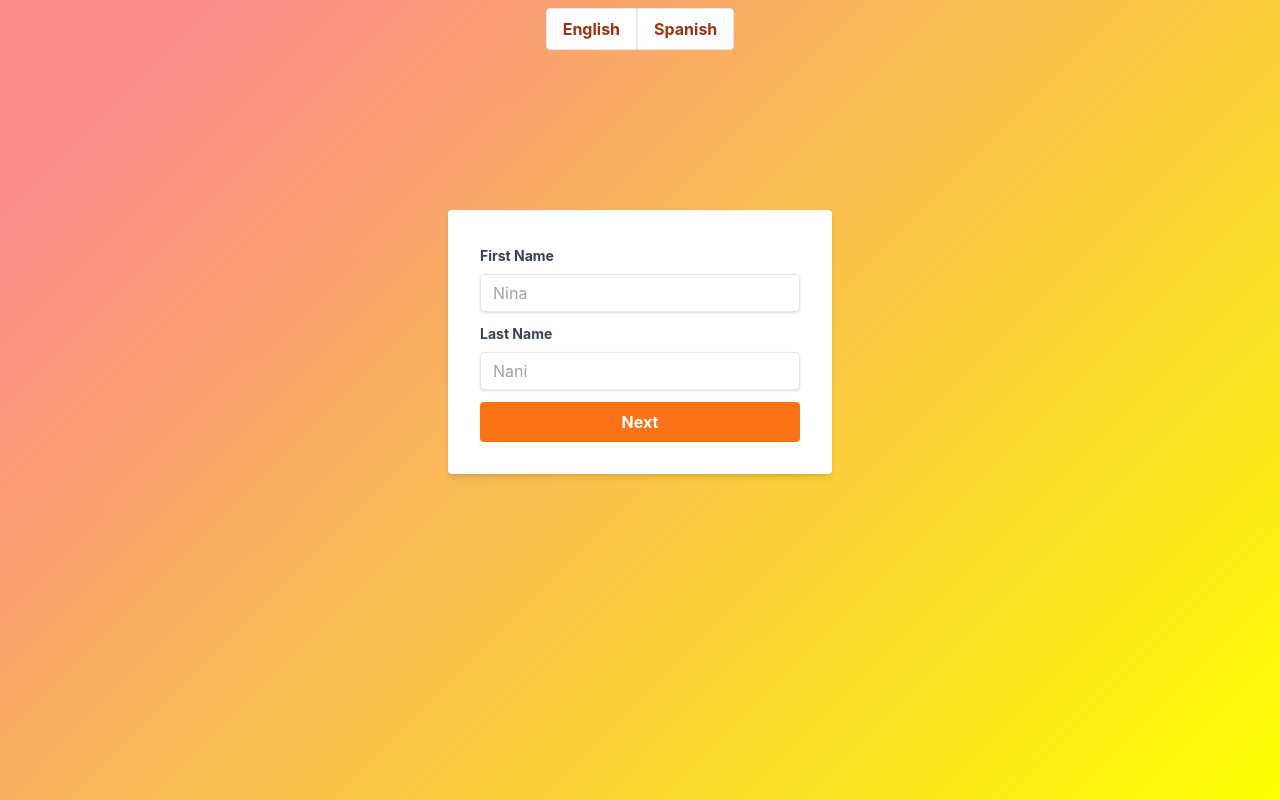
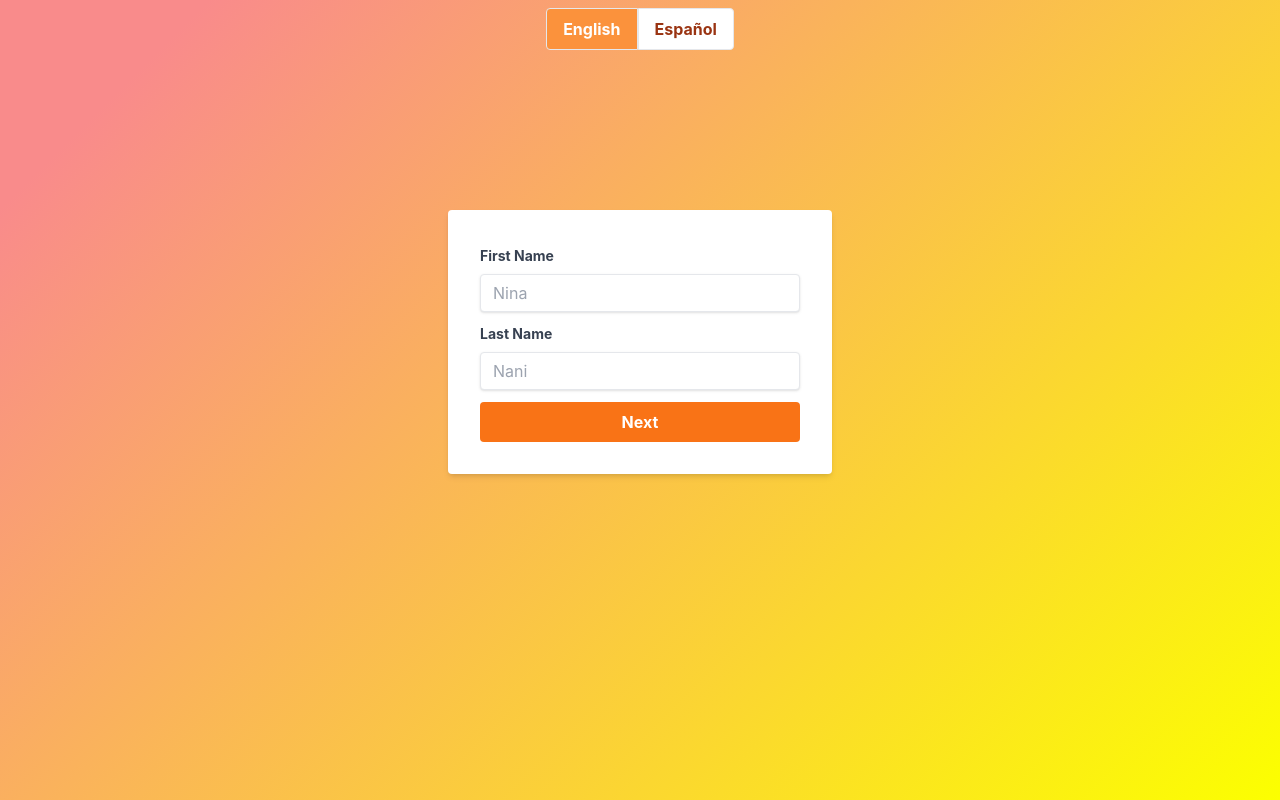
Before and after one commit to nsusak/registrationForm, a React (Create React App) app: page / in a window 1280 px wide. Built offline with nearby package versions, Linux system fonts and the light colour scheme.

Commit message:
refactor

```diff
--- a/src/components/FormValidation.js
+++ b/src/components/FormValidation.js
@@ -1,5 +1,7 @@
 import React, { useState } from "react";
 import { useForm } from "react-hook-form";
+import LanguagePicker from "./LanguagePicker";
+import { languageLabels } from "../translate";
 
 const FormValidation = () => {
   const {
@@ -10,75 +12,6 @@ const FormValidation = () => {
   } = useForm();
   const [step, setStep] = useState(1);
   const [language, setLanguage] = useState("english");
-  const languageLabels = {
-    english: {
-      english: "English",
-      spanish: "Spanish",
-      firstName: "First Name",
-      lastName: "Last Name",
-      username: "Username",
-      email: "Email",
-      password: "Password",
-      confirmPassword: "Confirm Password",
-      termsAndConditions: "I accept the terms and conditions",
-      nextButton: "Next",
-      submitButton: "Submit",
-      errorMessages: {
-        firstNameRequired: "First name is required",
-        firstNamePattern: "Alphabetical characters only",
-        firstNameLength:
-          "Name must be greater than 2 characters and less than 25",
-        lastNameRequired: "Last name is required",
-        lastNamePattern: "Alphabetical characters only",
-        lastNameLength:
-          "Name must be greater than 2 characters and less than 25",
-        usernameRequired: "Username is required",
-        usernameMaxLength: "Username should be less than 20 characters",
-        emailRequired: "Email is required",
-        emailPattern: "Please write correct email address",
-        passwordRequired: "Password is required",
-        passwordMinLength: "Your password must be greater than 8 characters",
-        confirmPasswordRequired: "Please confirm your password",
-        confirmPasswordValidate: "Passwords do not match",
-        termsAndConditionsRequired: "Please accept the terms and conditions",
-      },
-    },
-    spanish: {
-      english: "Inglés",
-      spanish: "Español",
-      firstName: "Nombre",
-      lastName: "Apellido",
-      username: "Nombre de usuario",
-      email: "Correo electrónico",
-      password: "Contraseña",
-      confirmPassword: "Confirmar contraseña",
-      termsAndConditions: "Acepto los términos y condiciones",
-      nextButton: "Siguiente",
-      submitButton: "Enviar",
-      errorMessages: {
-        firstNameRequired: "Nombre es obligatorio",
-        firstNamePattern: "Solo caracteres alfabéticos",
-        firstNameLength:
-          "El nombre debe tener más de 2 caracteres y menos de 25",
-        lastNameRequired: "Apellido es obligatorio",
-        lastNamePattern: "Solo caracteres alfabéticos",
-        lastNameLength:
-          "El apellido debe tener más de 2 caracteres y menos de 25",
-        usernameRequired: "Nombre de usuario es obligatorio",
-        usernameMaxLength:
-          "El nombre de usuario debe tener menos de 20 caracteres",
-        emailRequired: "Correo electrónico es obligatorio",
-        emailPattern:
-          "Por favor, escriba una dirección de correo electrónico válida",
-        passwordRequired: "Contraseña es obligatoria",
-        passwordMinLength: "Su contraseña debe tener más de 8 caracteres",
-        confirmPasswordRequired: "Por favor, confirme su contraseña",
-        confirmPasswordValidate: "Las contraseñas no coinciden",
-        termsAndConditionsRequired:
-          "Por favor, acepte los términos y condiciones",
-      },
-    },
-  };
 
   const labels = languageLabels[language];
 
@@ -102,21 +35,7 @@ const FormValidation = () => {
   return (
     <div>
       <div>
-        <div class="inline-flex mt-2">
-          <button
-            onClick={() => setLanguage("english")}
-            class="bg-white hover:bg-orange-400 text-orange-800 font-bold py-2 px-4 rounded-l border"
-          >
-            {labels.english}
-          </button>
-
-          <button
-            onClick={() => setLanguage("spanish")}
-            class="bg-white hover:bg-orange-400 text-orange-800 font-bold py-2 px-4 rounded-r border"
-          >
-            {labels.spanish}
-          </button>
-        </div>
+        <LanguagePicker language={language} setLanguage={setLanguage} />
       </div>
       <div className="w-96 m-40 text-left">
         <form
--- /dev/null
+++ b/src/components/LanguagePicker.js
@@ -0,0 +1,31 @@
+import React from "react";
+
+const LanguagePicker = ({ language, setLanguage }) => {
+  return (
+    <div className="inline-flex mt-2">
+      <button
+        onClick={() => setLanguage("english")}
+        className={`${
+          language === "english"
+            ? "bg-orange-400 text-white"
+            : "bg-white hover:bg-orange-400 text-orange-800"
+        } font-bold py-2 px-4 rounded-l border`}
+      >
+        English
+      </button>
+
+      <button
+        onClick={() => setLanguage("spanish")}
+        className={`${
+          language === "spanish"
+            ? "bg-orange-400 text-white"
+            : "bg-white hover:bg-orange-400 text-orange-800"
+        } font-bold py-2 px-4 rounded-r border`}
+      >
+        Español
+      </button>
+    </div>
+  );
+};
+
+export default LanguagePicker;
--- /dev/null
+++ b/src/translate.js
@@ -0,0 +1,67 @@
+export const languageLabels = {
+  english: {
+    english: "English",
+    spanish: "Spanish",
+    firstName: "First Name",
+    lastName: "Last Name",
+    username: "Username",
+    email: "Email",
+    password: "Password",
+    confirmPassword: "Confirm Password",
+    termsAndConditions: "I accept the terms and conditions",
+    nextButton: "Next",
+    submitButton: "Submit",
+    errorMessages: {
+      firstNameRequired: "First name is required",
+      firstNamePattern: "Alphabetical characters only",
+      firstNameLength:
+        "Name must be greater than 2 characters and less than 25",
+      lastNameRequired: "Last name is required",
+      lastNamePattern: "Alphabetical characters only",
+      lastNameLength: "Name must be greater than 2 characters and less than 25",
+      usernameRequired: "Username is required",
+      usernameMaxLength: "Username should be less than 20 characters",
+      emailRequired: "Email is required",
+      emailPattern: "Please write correct email address",
+      passwordRequired: "Password is required",
+      passwordMinLength: "Your password must be greater than 8 characters",
+      confirmPasswordRequired: "Please confirm your password",
+      confirmPasswordValidate: "Passwords do not match",
+      termsAndConditionsRequired: "Please accept the terms and conditions",
+    },
+  },
+  spanish: {
+    english: "Inglés",
+    spanish: "Español",
+    firstName: "Nombre",
+    lastName: "Apellido",
+    username: "Nombre de usuario",
+    email: "Correo electrónico",
+    password: "Contraseña",
+    confirmPassword: "Confirmar contraseña",
+    termsAndConditions: "Acepto los términos y condiciones",
+    nextButton: "Siguiente",
+    submitButton: "Enviar",
+    errorMessages: {
+      firstNameRequired: "Nombre es obligatorio",
+      firstNamePattern: "Solo caracteres alfabéticos",
+      firstNameLength: "El nombre debe tener más de 2 caracteres y menos de 25",
+      lastNameRequired: "Apellido es obligatorio",
+      lastNamePattern: "Solo caracteres alfabéticos",
+      lastNameLength:
+        "El apellido debe tener más de 2 caracteres y menos de 25",
+      usernameRequired: "Nombre de usuario es obligatorio",
+      usernameMaxLength:
+        "El nombre de usuario debe tener menos de 20 caracteres",
+      emailRequired: "Correo electrónico es obligatorio",
+      emailPattern:
+        "Por favor, escriba una dirección de correo electrónico válida",
+      passwordRequired: "Contraseña es obligatoria",
+      passwordMinLength: "Su contraseña debe tener más de 8 caracteres",
+      confirmPasswordRequired: "Por favor, confirme su contraseña",
+      confirmPasswordValidate: "Las contraseñas no coinciden",
+      termsAndConditionsRequired:
+        "Por favor, acepte los términos y condiciones",
+    },
+  },
+};
```
